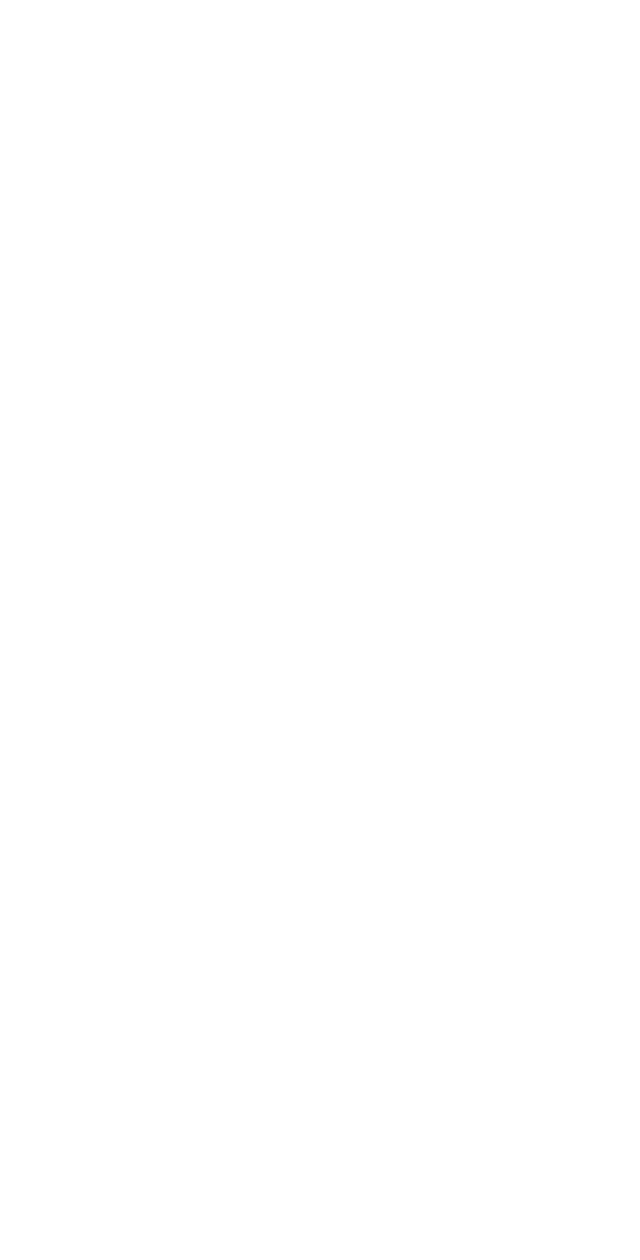
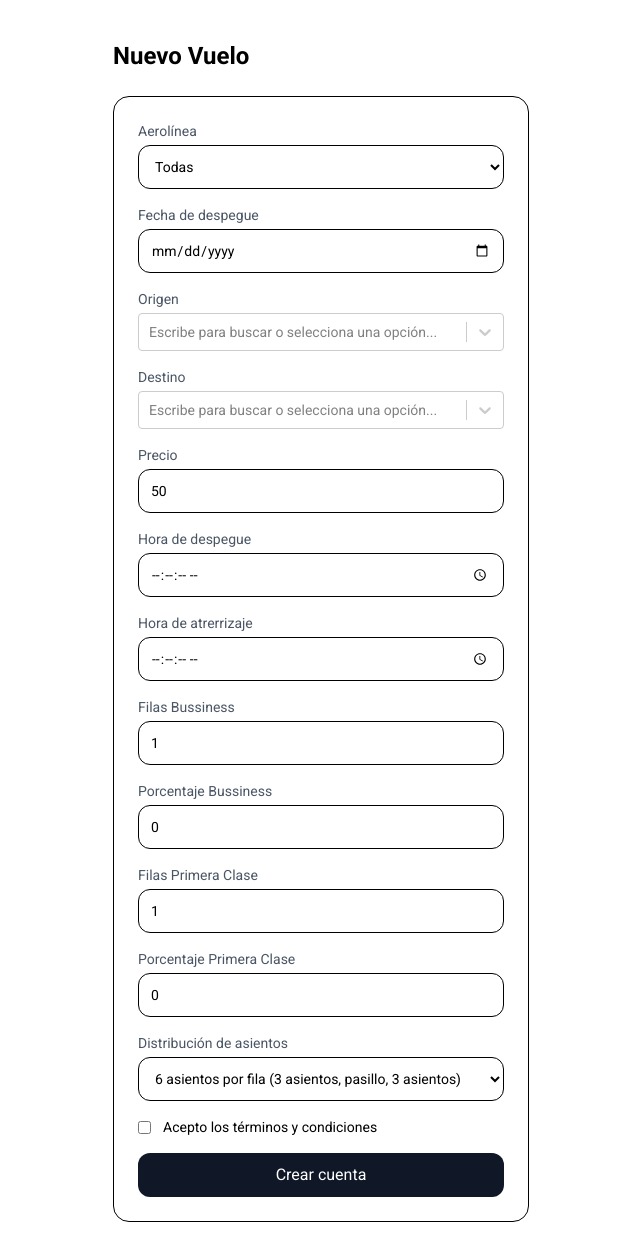
Before and after one commit to luchicapello/CatalogoVuelos, a React (Vite) app: page /vuelos/nuevo in a window 1280 px wide. Before the commit this address had no page. Shown: the whole page, without its empty margins (319-959 px from the left). Before the commit the page ends 800 px from the top, so only its background shows below. Built offline with nearby package versions, Linux system fonts and the light colour scheme.

Commit message:
desarrollo de pagina para dar de alta vuelos

```diff
--- a/package.json
+++ b/package.json
@@ -15,6 +15,7 @@
     "react": "^19.1.1",
     "react-dom": "^19.1.1",
     "react-router-dom": "^7.8.2",
+    "react-select": "^5.10.2",
     "tailwindcss": "^4.1.12"
   },
   "devDependencies": {
--- a/src/App.jsx
+++ b/src/App.jsx
@@ -1,3 +1,4 @@
+import { AltaVuelo } from "./pages/AltaVuelo";
 import Home from "./pages/Home";
 import Login from "./pages/Login";
 import Signup from "./pages/Signup";
@@ -19,6 +20,10 @@ export default function App() {
           path="/contact"
           element={<Signup />}
         />
+        <Route
+          path="/vuelos/nuevo"
+          element={<AltaVuelo />}
+        />
       </Routes>
     </BrowserRouter>
   );
--- /dev/null
+++ b/src/pages/AltaVuelo.jsx
@@ -0,0 +1,213 @@
+import { useMemo, useState } from "react";
+import Field from "../components/Field";
+import { SAMPLE_FLIGHTS } from "./Home";
+import SelectAirport from "../components/SelectAirport";
+import Select from "react-select";
+
+
+export const AltaVuelo = () => {
+
+    const airlines = useMemo(
+        () => Array.from(new Set(SAMPLE_FLIGHTS.map((f) => f.airline))),
+        []
+    );
+    const AIRPORTS = [
+        { value: "EZE", label: "Buenos Aires (EZE) - Ministro Pistarini" },
+        { value: "AEP", label: "Buenos Aires (AEP) - Aeroparque" },
+        { value: "SCL", label: "Santiago (SCL) - Arturo Merino Benítez" },
+        { value: "GRU", label: "São Paulo (GRU) - Guarulhos" },
+        { value: "MIA", label: "Miami (MIA) - International" }
+    ];
+    const [form, setForm] = useState({
+        aerolinea: "",
+        fecha_despegue: "",
+        origen: "",
+        destino: "",
+        precio: 50,
+        moneda: "usd",
+        despegue: "",
+        aterrizaje: "",
+        estado: "En hora/confirmado",
+        fila_bussiness: 1,
+        porcentaje_bussiness: 0,
+        fila_primera: 1,
+        porcentaje_primera: 0,
+        distribucion:1
+    });
+    const [msg, setMsg] = useState("");
+
+    function submit(e) {
+        e.preventDefault();
+        if (!form.name || !form.email || form.password.length < 6 || !form.terms) {
+            setMsg("Completá todos los campos y aceptá los términos.");
+            return;
+        }
+        setMsg("Cuenta creada (demo)");
+    }
+
+    return (
+        <main className="max-w-md mx-auto px-4 py-10">
+            <h1 className="text-2xl font-semibold mb-6">Nuevo Vuelo</h1>
+            <form
+                onSubmit={submit}
+                className="space-y-4 border rounded-2xl p-6 bg-white"
+            >
+                <Field label="Aerolínea">
+                    <select
+                        value={form.aerolinea}
+                        onChange={(e) => setForm((f) => ({ ...f, aerolinea: e.target.value }))}
+                        className="h-11 rounded-xl border px-3 outline-none focus:ring-2 focus:ring-gray-900"
+                    >
+                        <option value="">Todas</option>
+                        {airlines.map((a) => (
+                            <option key={a}>{a}</option>
+                        ))}
+                    </select>
+                </Field>
+                <Field label="Fecha de despegue">
+                    <input
+                        type="date"
+                        value={form.fecha_despegue}
+                        onChange={(e) => setForm((f) => ({ ...f, fecha_despegue: e.target.value }))}
+
+                        className="h-11 w-full rounded-xl border px-3 outline-none focus:ring-2 focus:ring-gray-900"
+                    />
+                </Field>
+                <Field label="Origen">
+                    <Select
+                        value={form.origen}
+                        onChange={(e) => setForm((f) => ({ ...f, origen: e.target.value }))}
+                        options={AIRPORTS}
+                        placeholder="Escribe para buscar o selecciona una opción..."
+                    />
+                </Field>
+                <Field label="Destino">
+                    <Select
+                        value={form.destino}
+                        onChange={(e) => setForm((f) => ({ ...f, destino: e.target.value }))}
+                        options={AIRPORTS}
+                        placeholder="Escribe para buscar o selecciona una opción..."
+                    />
+                </Field>
+                <Field label="Precio">
+                    <input
+                        type="numeric"
+                        value={form.precio}
+                        onChange={(e) =>
+                            setForm((f) => ({ ...f, precio: e.target.value }))
+                        }
+                        placeholder="Mínimo 50"
+                        min={50}
+
+                        className="h-11 w-full rounded-xl border px-3 outline-none focus:ring-2 focus:ring-gray-900"
+                    />
+                </Field>
+                <Field label="Hora de despegue">
+                    <input
+                        type="time"
+                        step={1}
+                        value={form.despegue}
+                        onChange={(e) =>
+                            setForm((f) => ({ ...f, despegue: e.target.value }))
+                        }
+                        className="h-11 w-full rounded-xl border px-3 outline-none focus:ring-2 focus:ring-gray-900"
+                    />
+                </Field>
+                <Field label="Hora de atrerrizaje">
+                    <input
+                        type="time"
+                        step={1}
+                        value={form.aterrizaje}
+                        onChange={(e) =>
+                            setForm((f) => ({ ...f, despegue: e.target.value }))
+                        }
+                        className="h-11 w-full rounded-xl border px-3 outline-none focus:ring-2 focus:ring-gray-900"
+                    />
+                </Field>
+                <Field label="Filas Bussiness">
+                    <input
+                        type="number"
+                        value={form.fila_bussiness}
+                        onChange={(e) =>
+                            setForm((f) => ({ ...f, fila_bussiness: e.target.value }))
+                        }
+                        placeholder="Cantidad de filas bussiness"
+                        min={1}
+
+                        className="h-11 w-full rounded-xl border px-3 outline-none focus:ring-2 focus:ring-gray-900"
+                    />
+                </Field>
+                <Field label="Porcentaje Bussiness">
+                    <input
+                        type="number"
+                        value={form.porcentaje_bussiness}
+                        onChange={(e) =>
+                            setForm((f) => ({ ...f, porcentaje_bussiness: e.target.value }))
+                        }
+                        placeholder="Porcentaje de recargo bussiness"
+                        min={0}
+
+                        className="h-11 w-full rounded-xl border px-3 outline-none focus:ring-2 focus:ring-gray-900"
+                    />
+                </Field>
+                <Field label="Filas Primera Clase">
+                    <input
+                        type="number"
+                        value={form.fila_primera}
+                        onChange={(e) =>
+                            setForm((f) => ({ ...f, fila_primera: e.target.value }))
+                        }
+                        placeholder="Cantidad de filas de primera clase"
+                        min={1}
+
+                        className="h-11 w-full rounded-xl border px-3 outline-none focus:ring-2 focus:ring-gray-900"
+                    />
+                </Field>
+                <Field label="Porcentaje Primera Clase">
+                    <input
+                        type="number"
+                        value={form.porcentaje_primera}
+                        onChange={(e) =>
+                            setForm((f) => ({ ...f, porcentaje_primera: e.target.value }))
+                        }
+                        placeholder="Porcentaje de recargo primera clase"
+                        min={0}
+
+                        className="h-11 w-full rounded-xl border px-3 outline-none focus:ring-2 focus:ring-gray-900"
+                    />
+                </Field>
+                <Field label="Distribución de asientos">
+                    <select
+                        value={form.distribucion}
+                        onChange={(e) => setForm((f) => ({ ...f, distribucion: e.target.value }))}
+                        className="h-11 rounded-xl border px-3 outline-none focus:ring-2 focus:ring-gray-900"
+                    >
+
+                        <option value={1}>6 asientos por fila (3 asientos, pasillo, 3 asientos)</option>
+                        <option value={2}>7 asientos por fila (2 asientos, pasillo, 3 asientos, pasillo, 2 asientos) </option>
+                        <option value={3}>10 asientos por fila (3 asientos, pasillo, 4 asientos, pasillo, 3 asientos)</option>
+
+                    </select>
+                </Field>
+
+                <label className="flex items-center gap-3 text-sm">
+                    <input
+                        type="checkbox"
+                        checked={form.terms}
+                        onChange={(e) =>
+                            setForm((f) => ({ ...f, terms: e.target.checked }))
+                        }
+                    />
+                    Acepto los términos y condiciones
+                </label>
+                <button
+                    type="submit"
+                    className="w-full h-11 rounded-xl bg-gray-900 text-white"
+                >
+                    Crear cuenta
+                </button>
+                {msg && <p className="text-sm text-center text-gray-700">{msg}</p>}
+            </form>
+        </main>
+    )
+}
--- a/src/pages/Home.jsx
+++ b/src/pages/Home.jsx
@@ -5,7 +5,7 @@ import SelectAirport from "../components/SelectAirport";
 import Navbar from "../components/Navbar";
 import { ArrowLeftRight, Search } from "lucide-react";
 
-const SAMPLE_FLIGHTS = [
+export const SAMPLE_FLIGHTS = [
   {
     id: 1,
     from: "EZE",
--- a/src/pages/Login.jsx
+++ b/src/pages/Login.jsx
@@ -1,4 +1,5 @@
 import { useState } from "react";
+import Field from "../components/Field";
 
 export default function Login() {
   const [email, setEmail] = useState("");
--- a/src/pages/Signup.jsx
+++ b/src/pages/Signup.jsx
@@ -1,4 +1,5 @@
 import { useState } from "react";
+import Field from "../components/Field";
 
 export default function Signup() {
   const [form, setForm] = useState({
```
Also changed, not shown: 1 other file (tests, documents, lock files or other folders).
